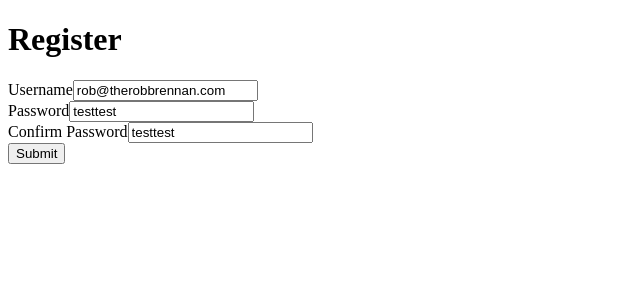
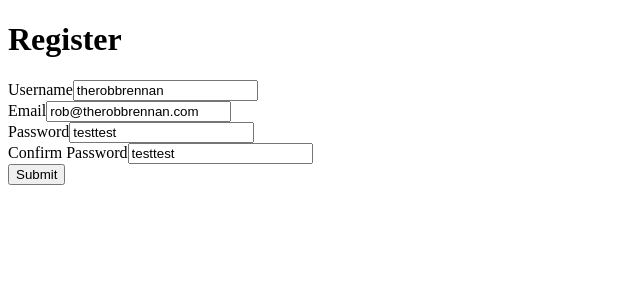
Before and after one commit to TheRobBrennan/grandstack-seed, a React (Create React App) app in the folder app/: page /register in a window 1280 px wide. Shown: the top 300 px of the page, without its empty margins (0-640 px from the left). Built offline with nearby package versions, Linux system fonts and the light colour scheme; no server answers; the HTML template or start-up script is replaced by a standard one.

Commit message:
Added email to the registration form

```diff
--- a/app/src/components/register/Register.tsx
+++ b/app/src/components/register/Register.tsx
@@ -21,14 +21,15 @@ export const Register = () => {
   const [RegisterUser, { data, error }] = useMutation(REGISTER);
   const { register, handleSubmit } = useForm({
     defaultValues: {
-      username: 'rob@therobbrennan.com',
+      email: 'rob@therobbrennan.com',
+      username: 'therobbrennan',
       password: 'testtest',
       confirmPassword: 'testtest'
     }
   });
 
   const onSubmit = (data: any) => {
-    RegisterUser({ variables: { email: data.username, username: data.username, password: data.password } }).catch(err => {
+    RegisterUser({ variables: { email: data.email, username: data.username, password: data.password } }).catch(err => {
       console.error(`Unable to register a new user: ${err}`)
     });
   };
@@ -62,6 +63,10 @@ export const Register = () => {
           <input name="username" ref={register} />
         </div>
         <div>
+          <label htmlFor="email">Email</label>
+          <input name="email" ref={register} />
+        </div>
+        <div>
           <label htmlFor="password">Password</label>
           <input name="password" ref={register} />
         </div>
```
